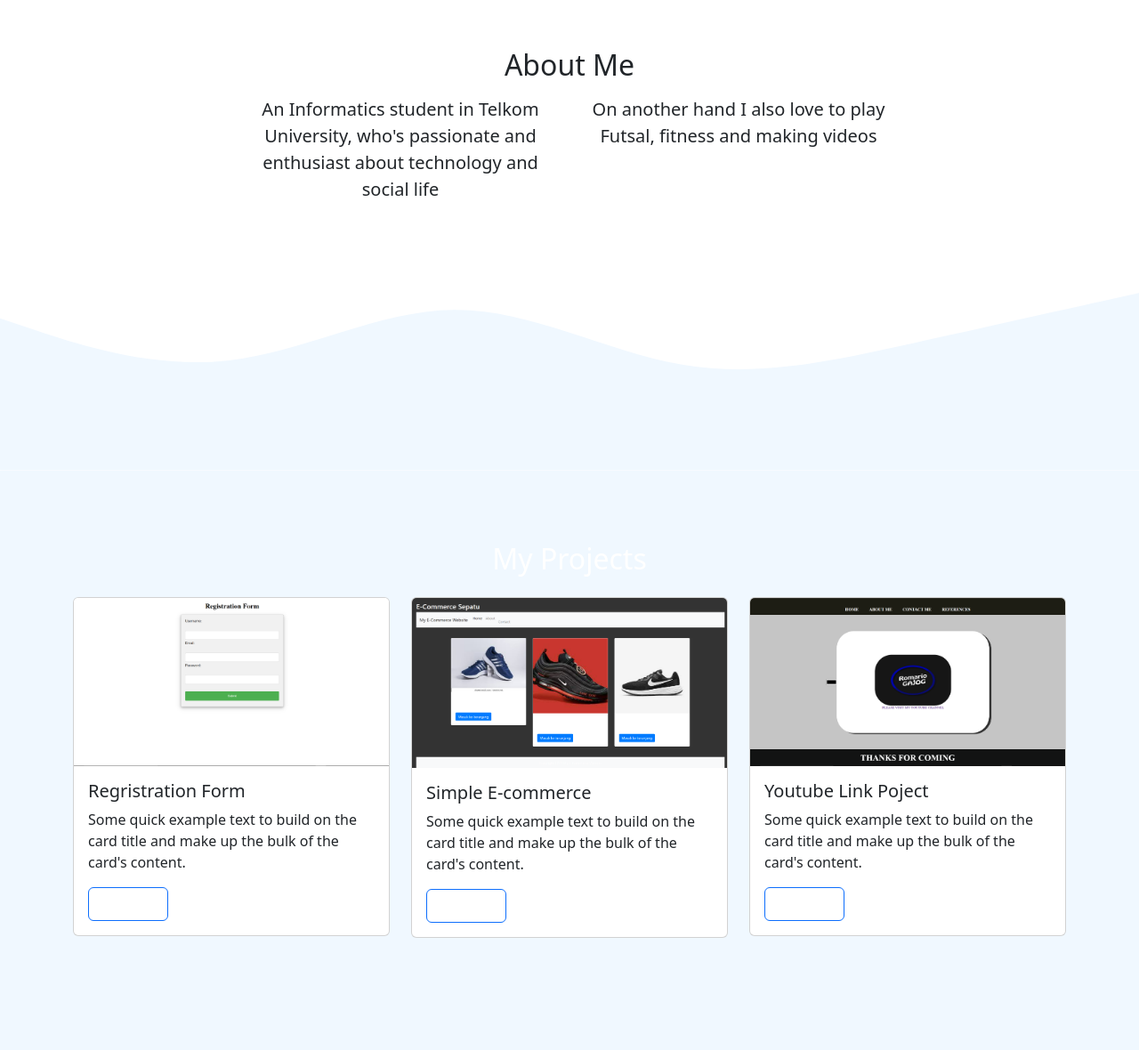
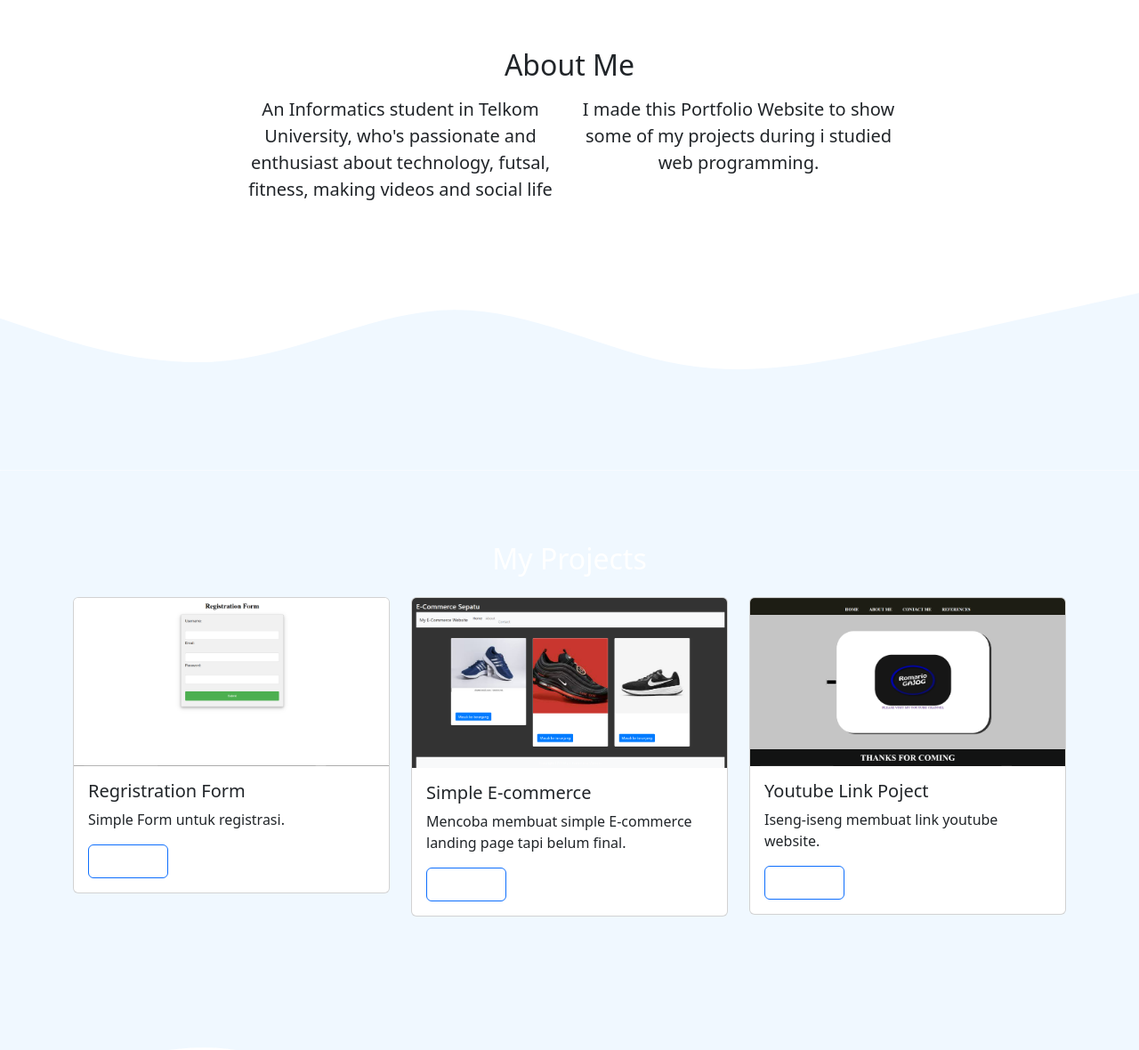
Before and after one commit to Mr-Roma/romariogajog.github.io, a plain HTML site: page index.html in a window 1280 px wide. Shown: the part 755-1935 px from the top of the page at 89% size. Drawn offline with nearby package versions, Linux system fonts and the light colour scheme.

Commit message:
index.html

```diff
--- a/index.html
+++ b/index.html
@@ -103,10 +103,10 @@
                 </div>
                 <div class="row justify-content-center fs-5 text-center">
                     <div class="col-md-4"data-aos="fade-right"data-aos-duration="1000">
-                        <p>An Informatics student in Telkom University, who's passionate and enthusiast about technology and social life</p>
+                        <p>An Informatics student in Telkom University, who's passionate and enthusiast about technology, futsal, fitness, making videos and social life</p>
                     </div>
                     <div class="col-md-4" data-aos="fade-left"data-aos-duration="1000" data-aos-delay="300">
-                        <p>On another hand I also love to play Futsal, fitness and making videos</p>
+                        <p>I made this Portfolio Website to show some of my projects during i studied web programming.</p>
                     </div>
                 </div>
             </div>
@@ -130,7 +130,7 @@
                             <img src="Gambar/project1.png" class="card-img-top" alt="...">
                             <div class="card-body">
                               <h5 class="card-title">Regristration Form</h5>
-                              <p class="card-text">Some quick example text to build on the card title and make up the bulk of the card's content.</p>
+                              <p class="card-text">Simple Form untuk registrasi.</p>
                               <a href="regis.html" class="btn btn-primary" style="background-color: var(--bs-dark-text); color:var(--bs-body-bg)">Discover</a>
                             </div>
                           </div>
@@ -140,7 +140,7 @@
                             <img src="Gambar/project2.png" class="card-img-top" alt="...">
                             <div class="card-body">
                               <h5 class="card-title">Simple E-commerce</h5>
-                              <p class="card-text">Some quick example text to build on the card title and make up the bulk of the card's content.</p>
+                              <p class="card-text">Mencoba membuat simple E-commerce landing page tapi belum final.</p>
                               <a href="ecommerce.html" class="btn btn-primary"  style="background-color: var(--bs-dark-text); color:var(--bs-body-bg)">Discover</a>
                             </div>
                           </div>
@@ -150,7 +150,7 @@
                             <img src="Gambar/project3.png" class="card-img-top" alt="...">
                             <div class="card-body">
                               <h5 class="card-title">Youtube Link Poject</h5>
-                              <p class="card-text">Some quick example text to build on the card title and make up the bulk of the card's content.</p>
+                              <p class="card-text">Iseng-iseng membuat link youtube website.</p>
                               <a href="youtube.html" class="btn btn-primary"  style="background-color: var(--bs-dark-text); color:var(--bs-body-bg)">Discover</a>
                             </div>
                           </div>
@@ -324,6 +324,31 @@
           })
           .catch(error => console.error('Error!', error.message))
       })
+
+
+      //css navbar button style//
+
+      // Get the button element
+var btn = document.querySelector('.insane-btn');
+
+// Add an event listener for a click
+btn.addEventListener('click', function() {
+  // toggle a class to create an animation
+  btn.classList.toggle('animate');
+});
+
+//Pulsate class//
+// Add the pulsate class to the button on click
+btn.addEventListener('click', function() {
+  btn.classList.toggle('pulsate');
+});
+
+// Add the glow class to the button on click
+btn.addEventListener('click', function() {
+  btn.classList.toggle('glow');
+});
+
+
     </script>
 
   </body>
```
Also changed, not shown: style.css (line endings or trailing spaces).
